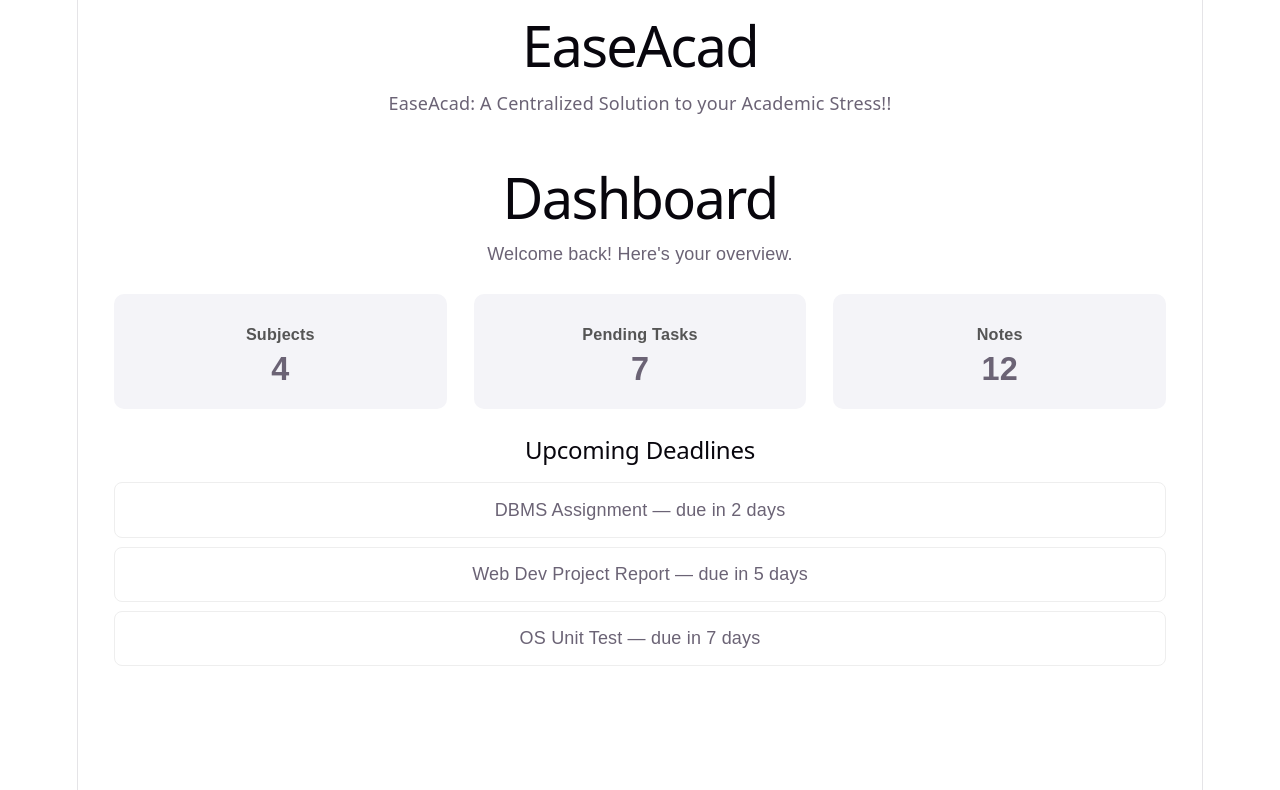
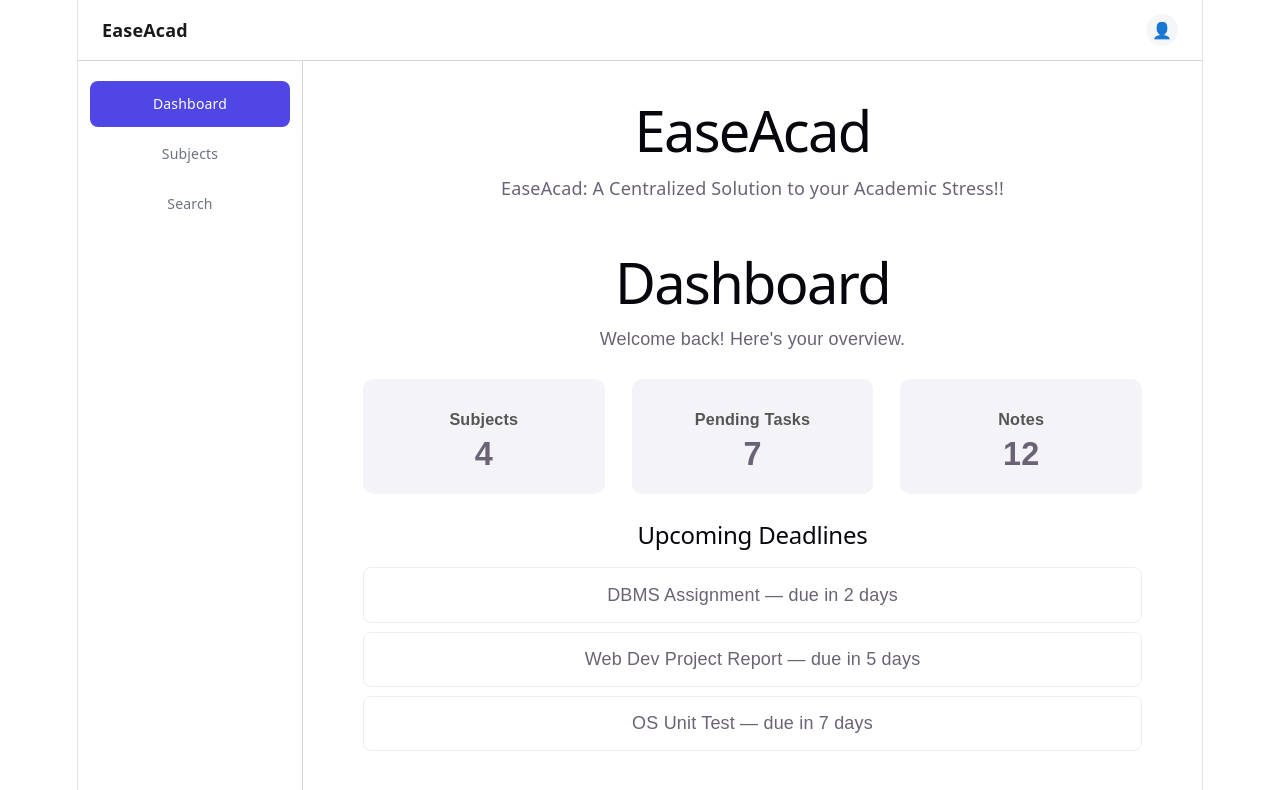
Before and after one commit to aryanbirmole/easeacad, a React (Vite) app: page /dashboard in a window 1280 px wide. Shown: the top 790 px of the page. Built offline with nearby package versions, Linux system fonts and the light colour scheme.

Commit message:
Wired Navbar and Sidebar into DashboardPage

```diff
--- a/src/pages/DashboardPage.jsx
+++ b/src/pages/DashboardPage.jsx
@@ -1,11 +1,19 @@
+import Navbar from '../components/common/Navbar';
+import Sidebar from '../components/common/Sidebar';
 import Dashboard from '../components/dashboard/Dashboard';
 
 function DashboardPage() {
   return (
     <div>
-        <h1>EaseAcad</h1>
-        <p>EaseAcad: A Centralized Solution to your Academic Stress!!</p>
-        <Dashboard />
+      <Navbar />
+      <div style={{ display: 'flex' }}>
+        <Sidebar />
+        <div style={{ flex: 1, padding: '24px' }}>
+          <h1>EaseAcad</h1>
+          <p>EaseAcad: A Centralized Solution to your Academic Stress!!</p>
+          <Dashboard />
+        </div>
+      </div>
     </div>
   );
 }
```
